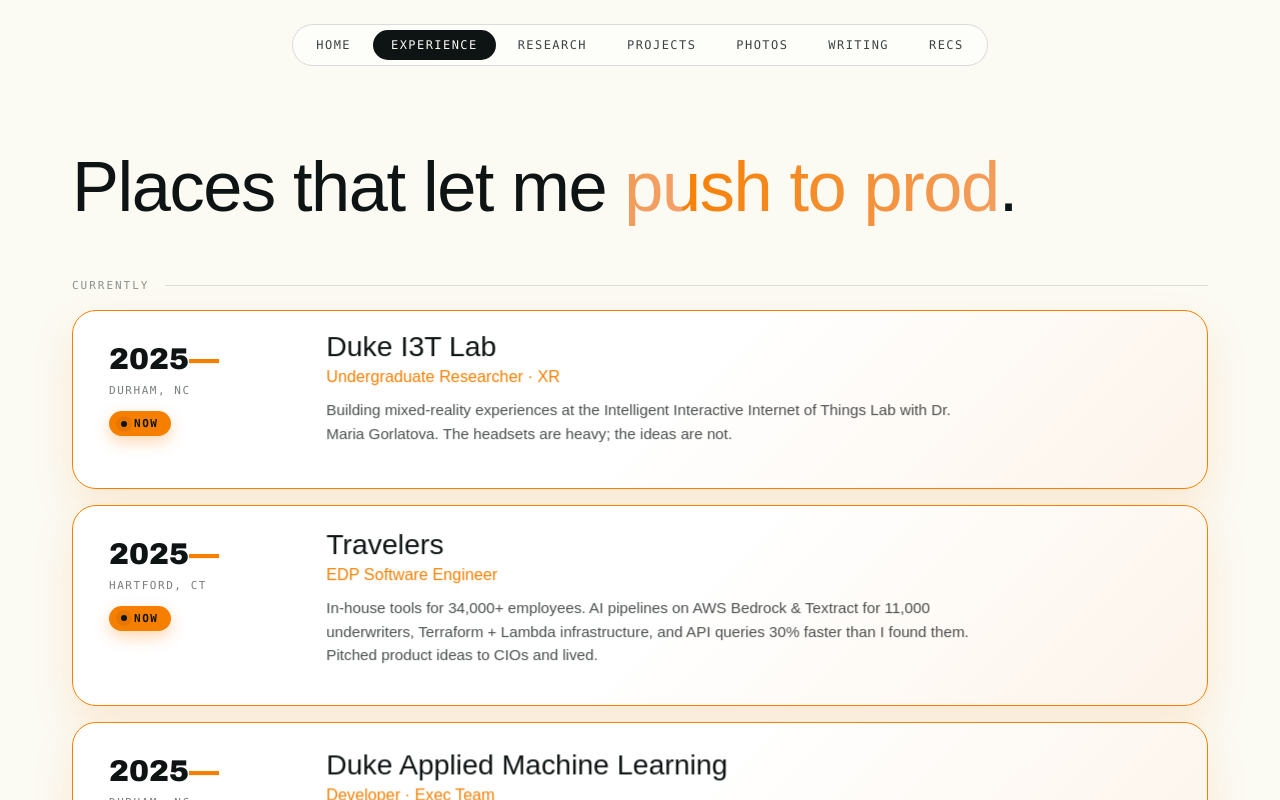
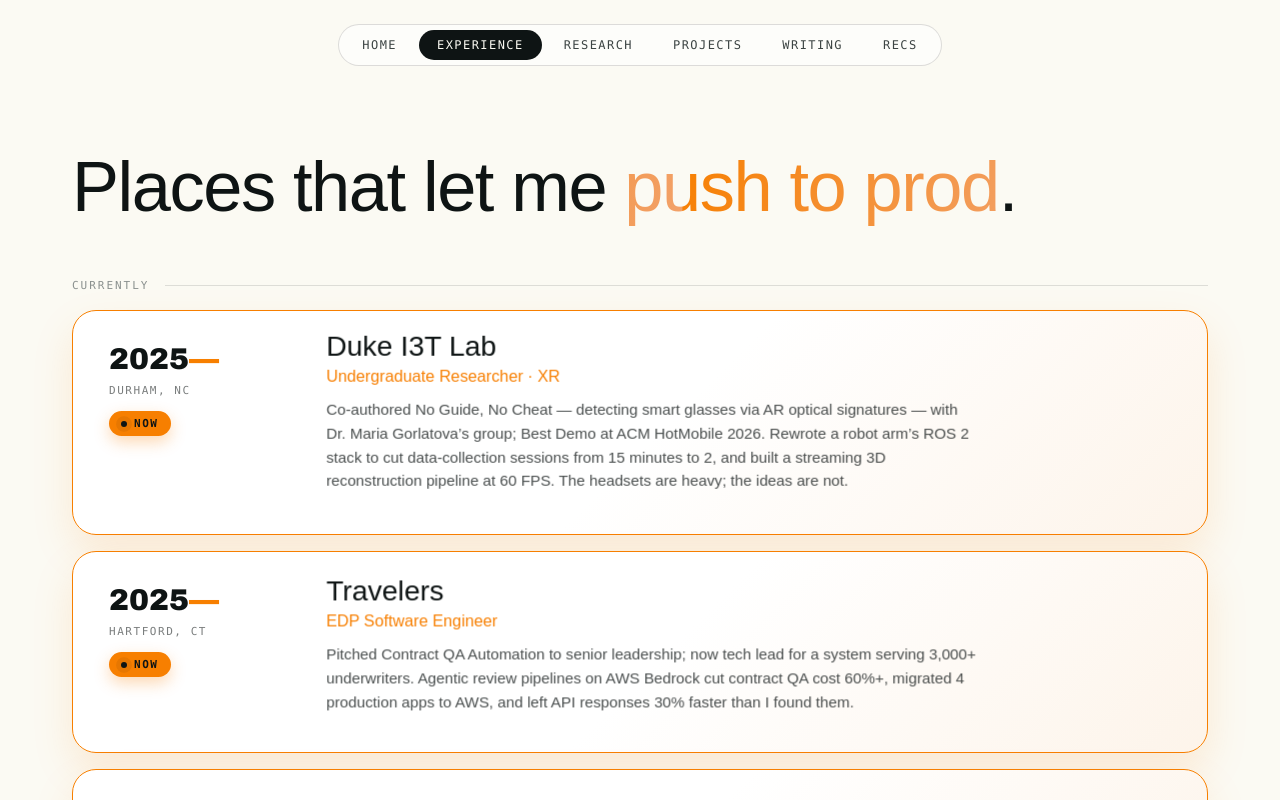
Before and after one commit to vkasabrukhau/val.net, a Next.js app: page /experience in a window 1280 px wide. Shown: the top 800 px of the page. Built offline with nearby package versions, Linux system fonts and the light colour scheme; no server answers; a web font is replaced by a local one.

Commit message:
Fixing a couple of things

```diff
--- a/app/experience/page.jsx
+++ b/app/experience/page.jsx
@@ -9,9 +9,9 @@
 });
 
 const jobs = [
-  { years: "2025", place: "DURHAM, NC", org: "Duke I3T Lab", role: "Undergraduate Researcher · XR", tag: "RESEARCH", blurb: "Building mixed-reality experiences at the Intelligent Interactive Internet of Things Lab with Dr. Maria Gorlatova. The headsets are heavy; the ideas are not.", current: true },
-  { years: "2025", place: "HARTFORD, CT", org: "Travelers", role: "EDP Software Engineer", tag: "ENTERPRISE", blurb: "In-house tools for 34,000+ employees. AI pipelines on AWS Bedrock & Textract for 11,000 underwriters, Terraform + Lambda infrastructure, and API queries 30% faster than I found them. Pitched product ideas to CIOs and lived.", current: true },
-  { years: "2025", place: "DURHAM, NC", org: "Duke Applied Machine Learning", role: "Developer · Exec Team", tag: "CAMPUS", blurb: "Remodeling the member experience for 50+ builders — new web + mobile portal, prototyped in Figma, shipped on the MERN stack.", current: true },
+  { years: "2025", place: "DURHAM, NC", org: "Duke I3T Lab", role: "Undergraduate Researcher · XR", tag: "RESEARCH", blurb: "Co-authored No Guide, No Cheat — detecting smart glasses via AR optical signatures — with Dr. Maria Gorlatova’s group; Best Demo at ACM HotMobile 2026. Rewrote a robot arm’s ROS 2 stack to cut data-collection sessions from 15 minutes to 2, and built a streaming 3D reconstruction pipeline at 60 FPS. The headsets are heavy; the ideas are not.", current: true },
+  { years: "2025", place: "HARTFORD, CT", org: "Travelers", role: "EDP Software Engineer", tag: "ENTERPRISE", blurb: "Pitched Contract QA Automation to senior leadership; now tech lead for a system serving 3,000+ underwriters. Agentic review pipelines on AWS Bedrock cut contract QA cost 60%+, migrated 4 production apps to AWS, and left API responses 30% faster than I found them.", current: true },
+  { years: "2025", place: "DURHAM, NC", org: "Duke Applied Machine Learning", role: "Developer · Exec Team", tag: "CAMPUS", blurb: "Remodeled the member experience for 50+ builders — new web + mobile portal, prototyped in Figma, shipped on the MERN stack." },
   { years: "2024", place: "DURHAM, NC", org: "Nicholas Institute", role: "Researcher · Energy & History", tag: "RESEARCH", blurb: "From translating Soviet energy literature to co-authoring an honors thesis on post-USSR engineers in Silicon Valley. Zotero and I are on a first-name basis.", current: true },
   { years: "24–25", place: "DURHAM, NC", org: "Duke Robotics Club", role: "Electrical Engineering Team", tag: "HARDWARE", blurb: "Prototyping boards and acoustic signaling systems for an autonomous underwater robot. Soldering counts as cardio." },
   { years: "24–25", place: "NEW BRITAIN, CT", org: "Acme Monaco", role: "Database & AI Automation SWE", tag: "MANUFACTURING", blurb: "Automation for 300+ employees across three countries: MySQL restructures (~20% faster queries), Epicor ERP integrations, 10,000-item auto-inventory, and PyTorch guidewire inspection on a real factory floor." },
--- a/app/sitemap.js
+++ b/app/sitemap.js
@@ -6,7 +6,6 @@
   ["/research", 0.9],
   ["/projects", 0.9],
   ["/writing", 0.8],
-  ["/photos", 0.6],
   ["/recs", 0.6],
   ["/writing/whale", 0.5],
 ];
--- a/components/SiteChrome.jsx
+++ b/components/SiteChrome.jsx
@@ -4,7 +4,7 @@
 
 const links = [
   ["home", "/"], ["experience", "/experience"], ["research", "/research"],
-  ["projects", "/projects"], ["photos", "/photos"], ["writing", "/writing"],
+  ["projects", "/projects"], ["writing", "/writing"],
   ["recs", "/recs"],
 ];
 
```
Also changed, not shown: app/_photos/page.jsx (renamed from app/photos/page.jsx).
